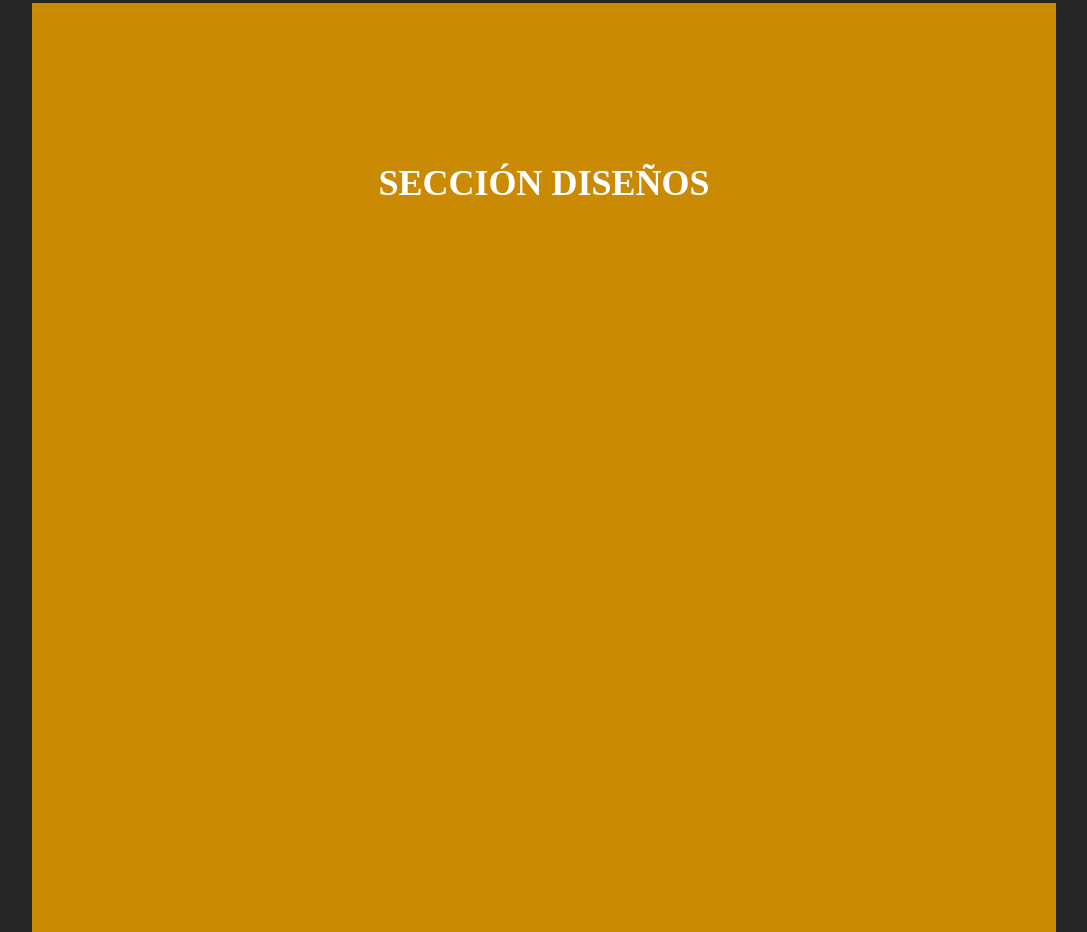
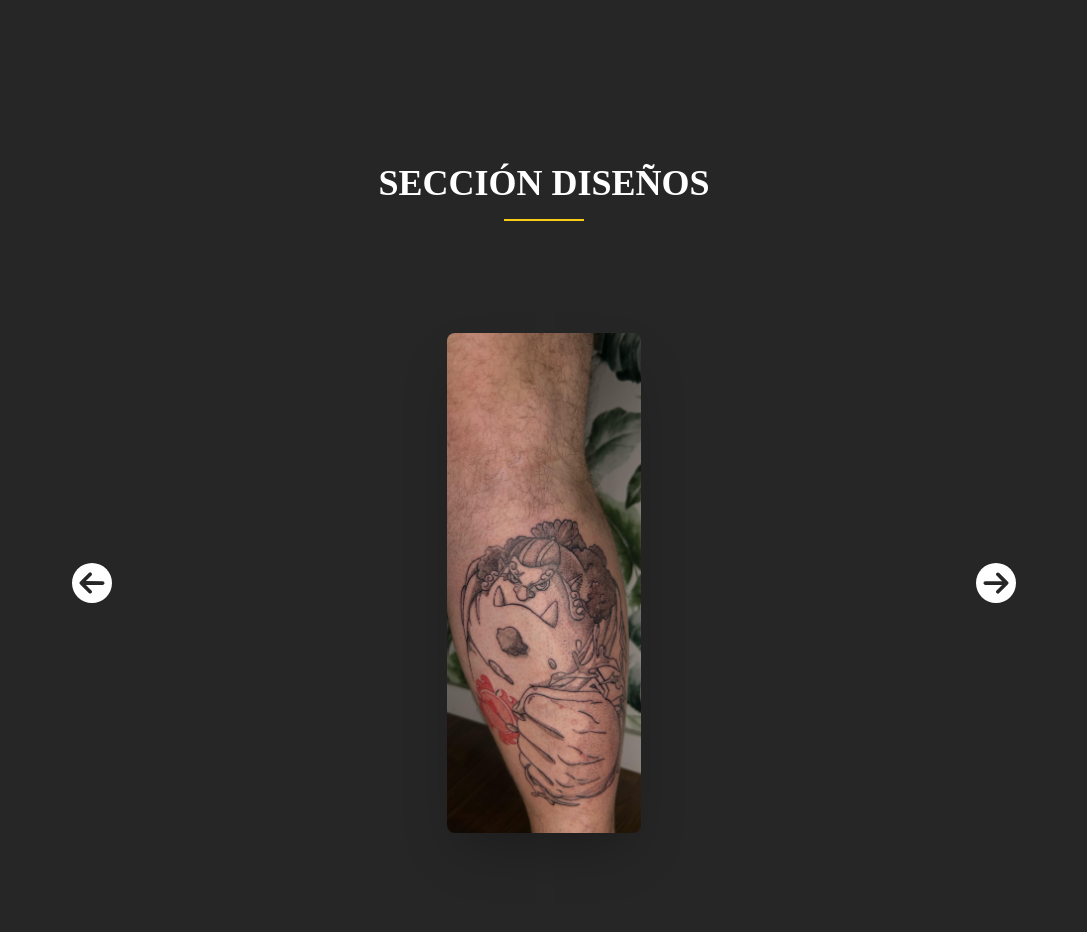
Before and after one commit to alvaroofernaandez/blackline-frontend, an Astro site in the folder maezink-front/: page / in a window 1280 px wide. Shown: the part 1717-2649 px from the top of the page, without its empty margins (96-1183 px from the left). Built offline with nearby package versions, Linux system fonts and the light colour scheme; Astro itself is replaced by a stand-in of ours.

Commit message:
Creo el carousel de imagenes de la parte de dieños en el inicio

```diff
--- /dev/null
+++ b/maezink-front/src/components/Carousel.jsx
@@ -0,0 +1,53 @@
+import React, { useState } from 'react';
+
+const Carousel = () => {
+    const [currentIndex, setCurrentIndex] = useState(0);
+
+    const images = [
+        '/galeria/WhatsApp Image 2025-03-25 at 20.34.38.jpeg',
+        '/galeria/WhatsApp Image 2025-03-25 at 20.45.20.jpeg',
+        '/galeria/WhatsApp Image 2025-03-25 at 20.45.21.jpeg',
+        '/galeria/WhatsApp Image 2025-03-25 at 20.46.26 (4).jpeg',
+        '/galeria/WhatsApp Image 2025-03-25 at 20.46.27 (1).jpeg',
+        '/galeria/WhatsApp Image 2025-03-25 at 20.48.39.jpeg',
+        '/galeria/WhatsApp Image 2025-03-25 at 20.46.26 (5).jpeg',
+        '/galeria/WhatsApp Image 2025-03-25 at 20.48.41.jpeg',
+    ];
+
+    const nextImage = () => {
+        setCurrentIndex((prevIndex) => (prevIndex + 1) % images.length);
+    };
+
+    const prevImage = () => {
+        setCurrentIndex((prevIndex) =>
+            prevIndex === 0 ? images.length - 1 : prevIndex - 1
+        );
+    };
+
+    return (
+        <div className="w-full max-w-screen-lg mx-auto py-24 px-6 bg-neutral-800 text-white">
+            <div className="relative">
+                <img
+                    src={images[currentIndex]}
+                    alt="Diseño de Tatuaje"
+                    className=" max-h-[500px] h-auto rounded-lg mx-auto transition-all duration-300 shadow-2xl"
+                />
+
+                <button
+                    alt="Diseño de Tatuaje"
+                    onClick={prevImage}
+                    className="absolute left-0 top-1/2 transform -translate-y-1/2  text-white p-4 rounded-full  hover:scale-110 transition duration-150">
+                    <img src="/svg/circle-arrow-left.svg" alt="flecha izquierda" className="w-10 h-10"/>
+                </button>
+                <button
+                    onClick={nextImage}
+                    className="absolute right-0 top-1/2 transform -translate-y-1/2  text-white p-4  shover:scale-110 transition duration-150"
+                >
+                    <img src="/svg/circle-arrow-right.svg" alt="flecha izquierda" className="w-10 h-10"/>
+                </button>
+            </div>
+        </div>
+    );
+};
+
+export default Carousel;
--- a/maezink-front/src/pages/index.astro
+++ b/maezink-front/src/pages/index.astro
@@ -1,4 +1,5 @@
 ---
+import Carrousel from '../components/Carousel';
 import Layout from '../layouts/Layout.astro';
 
 ---
@@ -14,7 +15,7 @@ import Layout from '../layouts/Layout.astro';
 		<section class="w-screen min-h-[1000px] mx-auto bg-gradient-to-b from-black via-neutral-900 to-neutral-800 py-24 px-6 relative overflow-hidden">
 			<h1 class="text-center text-whitem mx-auto">
 				<span class="text-6xl ">¿Quien soy?</span>
-				<hr class="w-20 h-1 bg-yellow-500 mx-auto my-4">
+				<hr class="w-20 border border-yellow-400 mx-auto my-4">
 			</h1>
 			<div class="flex flex-col lg:flex-row items-center justify-between gap-16 max-w-4xl mx-auto z-10 relative">
 				<div class="text-center lg:text-left text-white flex-1">
@@ -32,10 +33,12 @@ import Layout from '../layouts/Layout.astro';
 		</section>
 
 
-		<section class="w-screen h-[1000px] max-w-screen-lg mx-auto bg-yellow-600">
+		<section class="w-screen h-[1000px] max-w-screen-lg mx-auto ">
 			<h1 class="text-white font-bold text-4xl text-center pt-40">
 				SECCIÓN DISEÑOS
+				<hr class="w-20 border border-yellow-400 mx-auto my-4">
 			</h1>
+			<Carrousel client:load />
 		</section>
 
 		<section class="w-screen h-[1000px] max-w-screen-lg mx-auto bg-blue-500">
```
Also changed, not shown: maezink-front/public/svg/circle-arrow-left.svg (added), maezink-front/public/svg/circle-arrow-right.svg (added).
